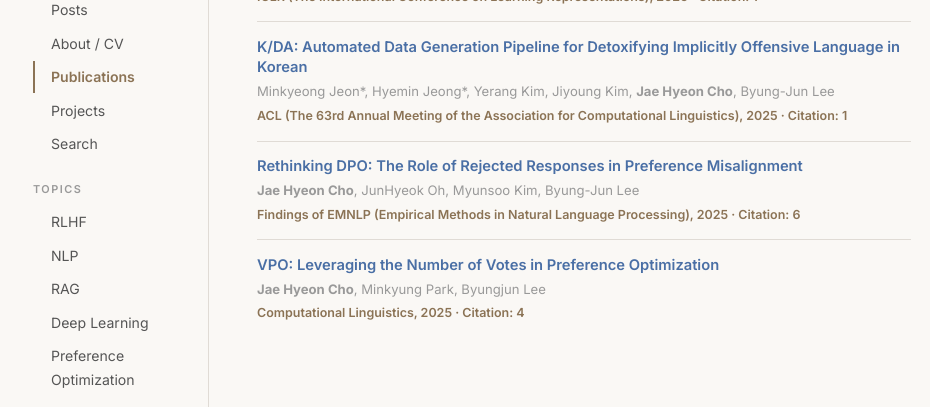
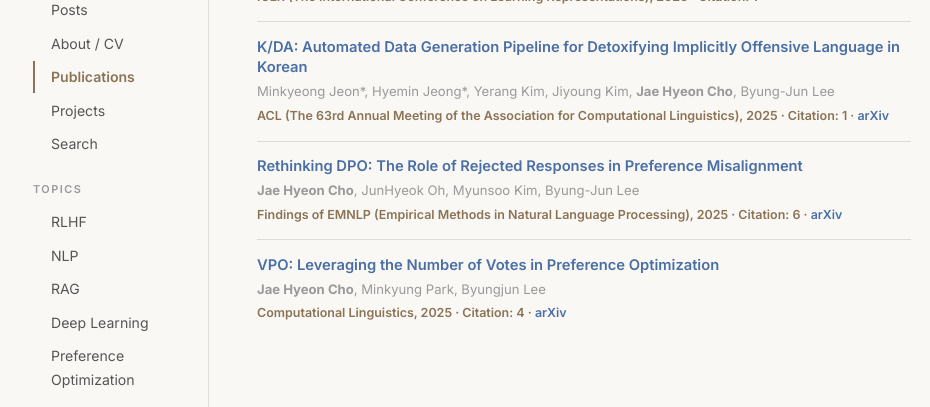
Before and after one commit to bonin147/bonin147.github.io, a Jekyll site: the page built from publications.md, in a window 1280 px wide. Shown: the part 188-595 px from the top of the page, without its empty margins (101-1031 px from the left). Built offline with Jekyll 4.4.1, drawn with Linux system fonts in a browser that asks for light colours.

Commit message:
Add official publication links alongside arXiv
- VPO: MIT Press (Computational Linguistics) + arXiv
- Rethinking DPO: ACL Anthology (EMNLP Findings) + arXiv
- K/DA: ACL Anthology (ACL) + arXiv
- Beyond RAG: arXiv (ICLR)

Co-Authored-By: Claude Opus 4.6 <noreply@anthropic.com>

```diff
--- a/publications.md
+++ b/publications.md
@@ -13,19 +13,19 @@ permalink: /publications/
 </div>
 
 <div class="pub-item">
-  <div class="pub-title"><a href="https://arxiv.org/abs/2506.13513" target="_blank">K/DA: Automated Data Generation Pipeline for Detoxifying Implicitly Offensive Language in Korean</a></div>
+  <div class="pub-title"><a href="https://aclanthology.org/2025.acl-long.1039/" target="_blank">K/DA: Automated Data Generation Pipeline for Detoxifying Implicitly Offensive Language in Korean</a></div>
   <div class="pub-authors">Minkyeong Jeon*, Hyemin Jeong*, Yerang Kim, Jiyoung Kim, <strong>Jae Hyeon Cho</strong>, Byung-Jun Lee</div>
-  <div class="pub-venue">ACL (The 63rd Annual Meeting of the Association for Computational Linguistics), 2025 · Citation: 1</div>
+  <div class="pub-venue">ACL (The 63rd Annual Meeting of the Association for Computational Linguistics), 2025 · Citation: 1 · <a href="https://arxiv.org/abs/2506.13513" target="_blank">arXiv</a></div>
 </div>
 
 <div class="pub-item">
-  <div class="pub-title"><a href="https://arxiv.org/abs/2506.12725" target="_blank">Rethinking DPO: The Role of Rejected Responses in Preference Misalignment</a></div>
+  <div class="pub-title"><a href="https://aclanthology.org/2025.findings-emnlp.433/" target="_blank">Rethinking DPO: The Role of Rejected Responses in Preference Misalignment</a></div>
   <div class="pub-authors"><strong>Jae Hyeon Cho</strong>, JunHyeok Oh, Myunsoo Kim, Byung-Jun Lee</div>
-  <div class="pub-venue">Findings of EMNLP (Empirical Methods in Natural Language Processing), 2025 · Citation: 6</div>
+  <div class="pub-venue">Findings of EMNLP (Empirical Methods in Natural Language Processing), 2025 · Citation: 6 · <a href="https://arxiv.org/abs/2506.12725" target="_blank">arXiv</a></div>
 </div>
 
 <div class="pub-item">
-  <div class="pub-title"><a href="https://arxiv.org/abs/2410.22891" target="_blank">VPO: Leveraging the Number of Votes in Preference Optimization</a></div>
+  <div class="pub-title"><a href="https://direct.mit.edu/coli/article/doi/10.1162/COLI.a.579/133943/VPO-Leveraging-the-Number-of-Votes-in-Preference" target="_blank">VPO: Leveraging the Number of Votes in Preference Optimization</a></div>
   <div class="pub-authors"><strong>Jae Hyeon Cho</strong>, Minkyung Park, Byungjun Lee</div>
-  <div class="pub-venue">Computational Linguistics, 2025 · Citation: 4</div>
+  <div class="pub-venue">Computational Linguistics, 2025 · Citation: 4 · <a href="https://arxiv.org/abs/2410.22891" target="_blank">arXiv</a></div>
 </div>
```
Also changed, not shown: about.md (+6 -6 lines).
